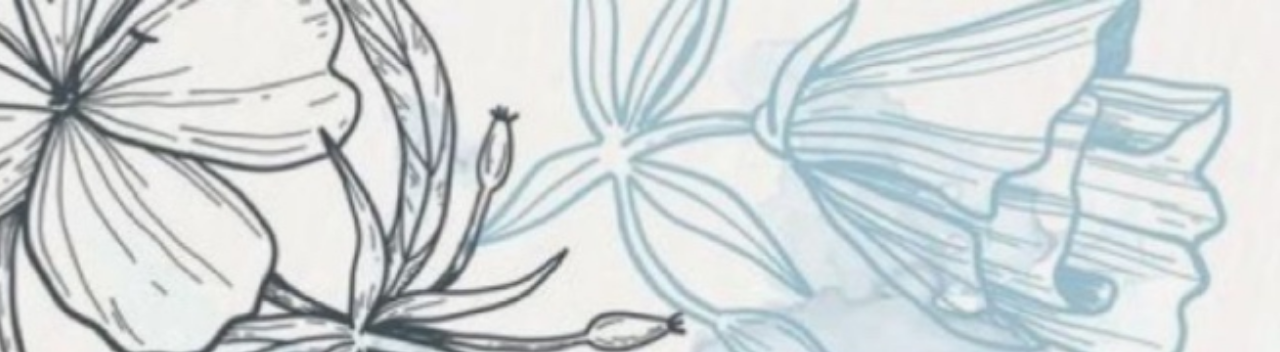
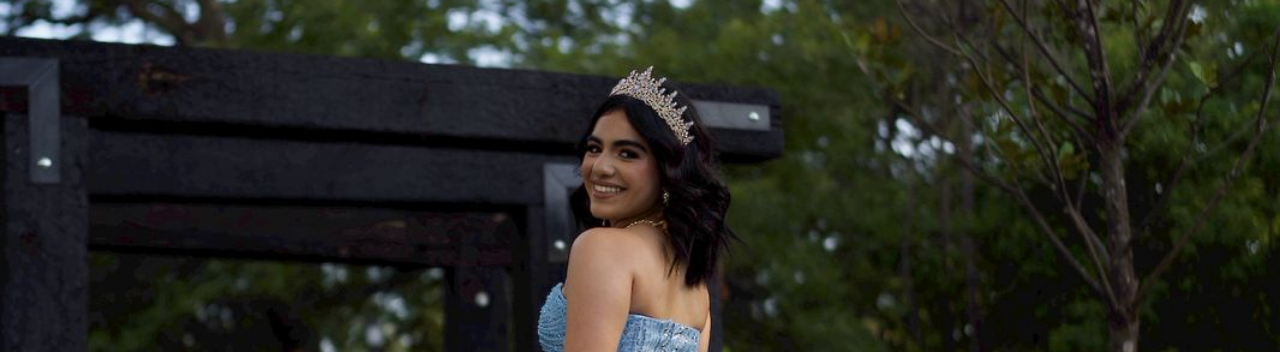
Before and after one commit to PSInvitaciones/XV-Maria-Chaires, a plain HTML site: page index.html in a window 1280 px wide. Shown: the top 352 px of the page. Drawn offline with Linux system fonts and the light colour scheme.

Commit message:
Update styles.css

```diff
--- a/styles.css
+++ b/styles.css
@@ -32,7 +32,7 @@ header {
     align-items: center; /* Centra el contenido verticalmente */
     justify-content: center; /* Centra el contenido horizontalmente */
     text-align: center;
-    background-image: url('Fotos/Foto1.jpg'); /* Imagen de fondo */
+    background-image: url('Foto1.jpg'); /* Imagen de fondo */
     background-size: cover; /* Cubre el área sin distorsión */
     background-position: center; /* Centra la imagen */
     background-repeat: no-repeat; /* Evita la repetición */
```
